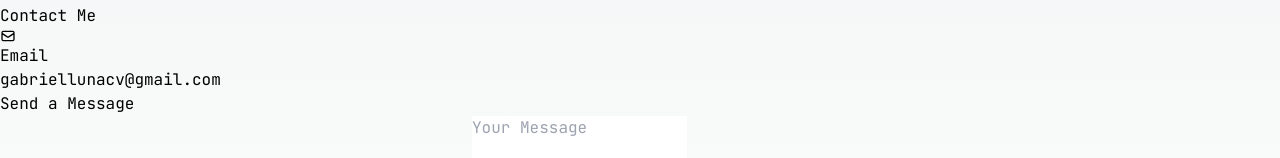
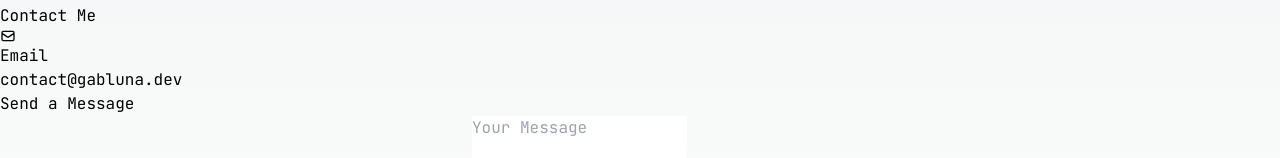
Before and after one commit to GabLunaDev/Portfolio, a Next.js app: page /en in a window 1280 px wide. Shown: the part 1918-2076 px from the top of the page. Built offline with nearby package versions, Linux system fonts and the light colour scheme.

Commit message:
Updating email

```diff
--- a/src/app/components/ContactSection.tsx
+++ b/src/app/components/ContactSection.tsx
@@ -35,9 +35,9 @@ export default function Contact(){
             <HiOutlineMail className="text-3xl text-purple-500" />
             <div>
               <h4 className="text-lg font-semibold">Email</h4>
-              <h5>gabriellunacv@gmail.com</h5>
+              <h5>contact@gabluna.dev</h5>
               <a
-                href="mailto:gabriellunacv@gmail.com"
+                href="mailto:contact@gabluna.dev"
                 target="_blank"
                 className="text-purple-500 transition ease underline decoration-1 hover:decoration-2"
               >
```
